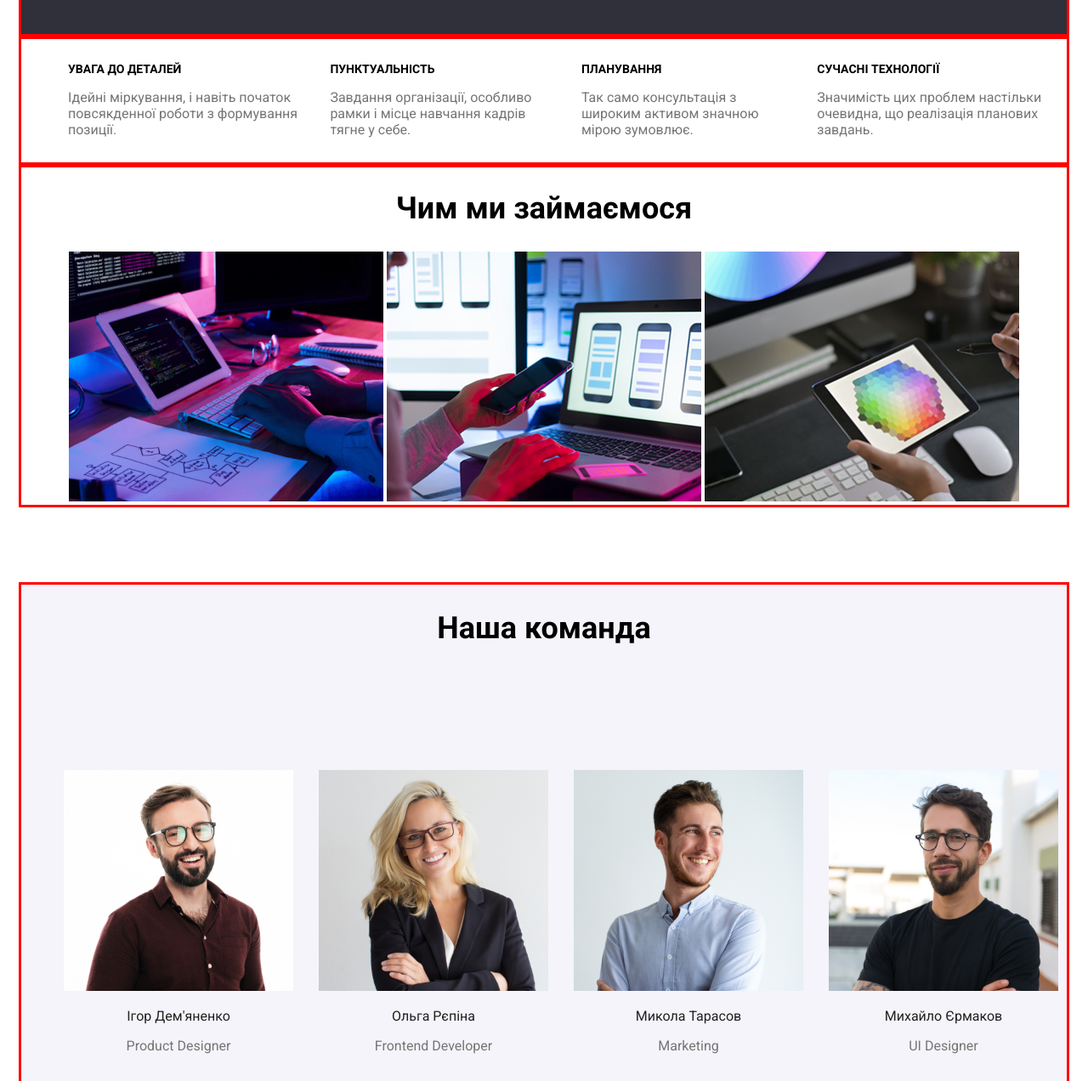
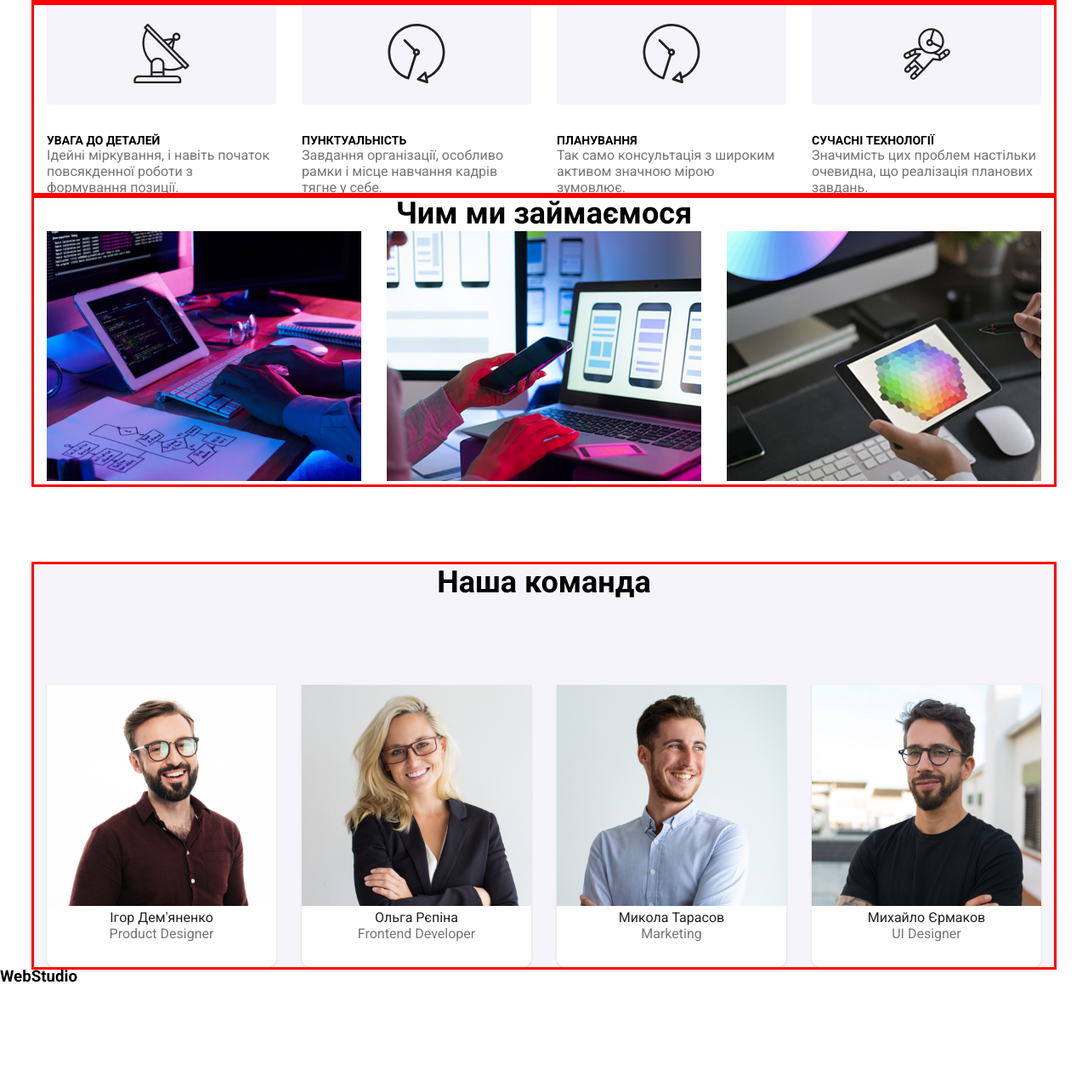
Before and after one commit to chachapury9/WebStudio, a plain HTML site: page index.html in a window 1280 px wide. Shown: the part 560-1832 px from the top of the page at 85% size. After the commit the page ends 1720 px from the top, so only its background shows below. Drawn offline with Linux system fonts and the light colour scheme; a web font is replaced by a local one.

Commit message:
update!!!

```diff
--- a/index.html
+++ b/index.html
@@ -64,11 +64,11 @@
       </section>
       <section class="container about-us">
         <h2 class="section-title">Чим ми займаємося</h2>
-        <div class="section-images">
-          <img src="/images/box 1.jpg" class="about-us-image" />
-          <img src="/images/img.png" class="about-us-image" />
-          <img src="/images/box 3.png" class="about-us-image" />
-        </div>
+        <ul class="section-images">
+          <li><img src="/images/box 1.jpg" class="about-us-image" /></li>
+          <li><img src="/images/img.png" class="about-us-image" /></li>
+          <li><img src="/images/box 3.png" class="about-us-image" /></li>
+        </ul>
       </section>
       <section class="container team">
         <h2 class="section-title">Наша команда</h2>
@@ -77,7 +77,7 @@
             <img src="images/img.jpg" width="270" />
             <div>
               <p class="team-member-name">Ігор Дем'яненко</p>
-              <p>Product Designer</p>
+              <p class="team-profesion">Product Designer</p>
             </div>
           </li>
           <li class="team-item">
--- a/reset.css
+++ b/reset.css
@@ -1,3 +1,9 @@
 a {
-    text-decoration: none;
+  text-decoration: none;
 }
+
+* {
+  margin: 0;
+  padding: 0;
+  box-sizing: border-box;
+}
--- a/style.css
+++ b/style.css
@@ -21,7 +21,6 @@
 }
 
 .container {
-  display: flex;
   width: 1200px;
   padding: 0 15px;
   outline: red solid;
@@ -63,6 +62,34 @@ ul {
   gap: 30px;
 }
 
+.servces-item::before {
+  content: "";
+  display: inline-block;
+  width: 270px;
+  height: 120px;
+  border-radius: 4px;
+  background-color: #f5f4fa;
+  background-repeat: no-repeat;
+  background-position: center;
+  margin-bottom: 30px;
+}
+
+.servces-item:first-child::before {
+  background-image: url("images/space_thing_icon.svg");
+}
+
+.servces-item:nth-child(2):before {
+  background-image: url("images/clock_icon.svg");
+}
+
+.servces-item:nth-child(3):before {
+  background-image: url("images/clock_icon.svg");
+}
+
+.servces-item:nth-child(4):before {
+  background-image: url("images/astronaut_icon.svg");
+}
+
 .button {
   display: block;
   color: white;
@@ -79,9 +106,10 @@ ul {
   flex-wrap: wrap;
   justify-content: center;
   gap: 30px;
-  background-color: var(--footer-color);
   padding-top: 200px;
   padding-bottom: 200px;
+  background-image: linear-gradient(to top, #2f303a66),
+    url(images/Img\ Overlay.png);
 }
 
 p {
@@ -95,6 +123,7 @@ p {
 
 .section-title {
   font-size: 36px;
+  text-align: center;
 }
 
 .team-member-name {
@@ -115,11 +144,12 @@ p {
 }
 
 .about-us {
+  margin-bottom: 94px;
+}
+
+.section-images {
   display: flex;
-  align-items: center;
-  flex-wrap: wrap;
-  justify-content: center;
-  margin-bottom: 94px;
+  justify-content: space-between;
 }
 
 .team {
@@ -135,4 +165,18 @@ p {
 
 .team-item {
   text-align: center;
+
+  background-color: rgb(255, 255, 255);
+  padding-bottom: 30px;
+  border-bottom-left-radius: 10px;
+  border-bottom-right-radius: 10px;
+  box-shadow: 0px 2px 1px 0px #00000033;
+
+  box-shadow: 0px 1px 1px 0px #00000024;
+
+  box-shadow: 0px 1px 3px 0px #0000001f;
 }
+
+.team-item {
+  padding-bottom: 30px;
+}
```
Also changed, not shown: images/Img Overlay.png (added), images/astronaut_icon.svg (added), images/clock_icon.svg (added), images/graph_icon.svg (added), images/space_thing_icon.svg (added).
